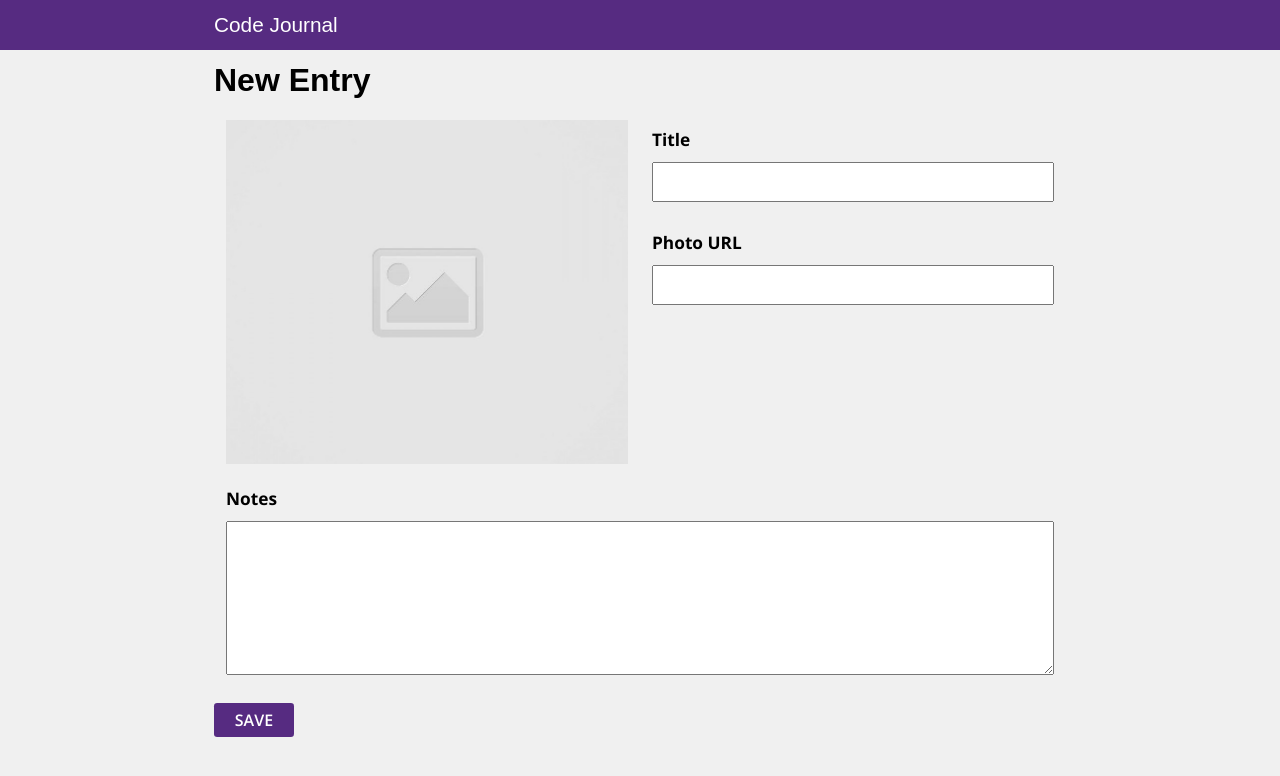
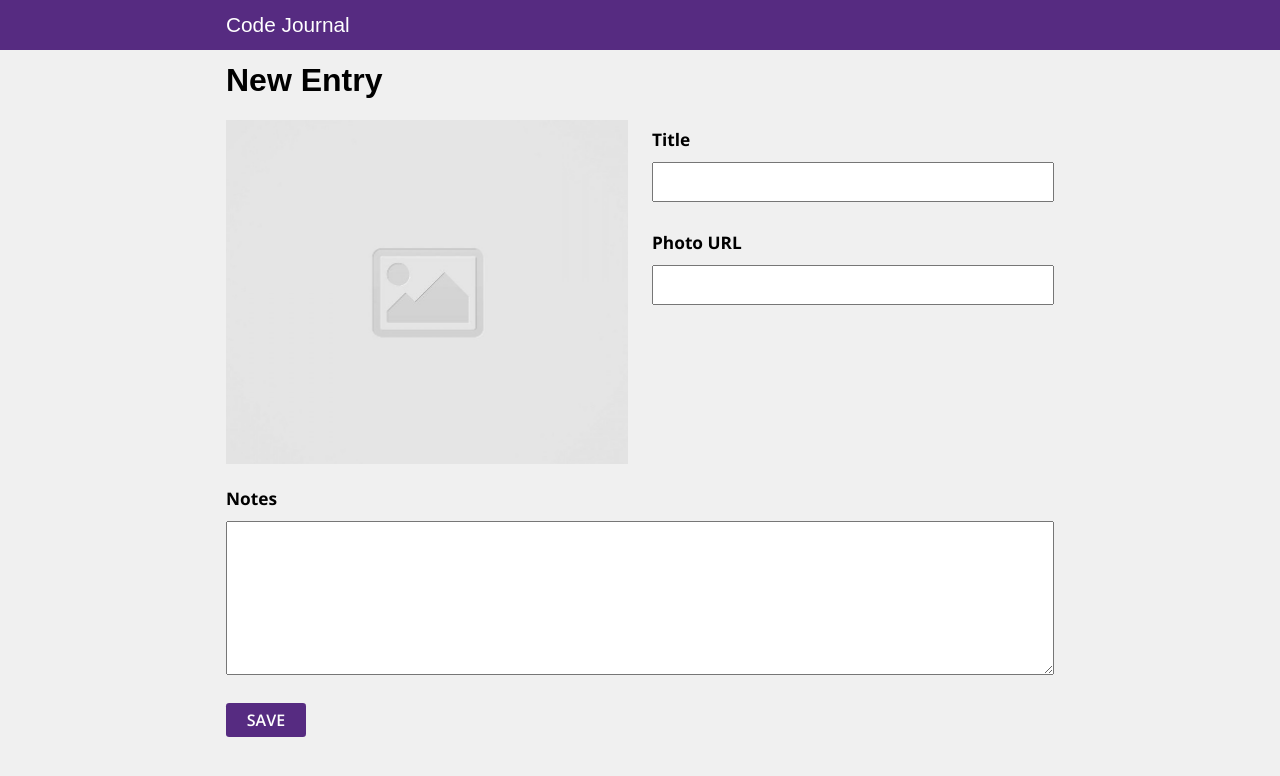
Before and after one commit to barbara-liao/code-journal, a website: page index.html in a window 1280 px wide. Drawn offline with nearby package versions, Linux system fonts and the light colour scheme; a web font is replaced by a local one.

Commit message:
Ensured form looks nice on mobile and desktop sized screens. #1.

```diff
--- a/css/layout.css
+++ b/css/layout.css
@@ -20,6 +20,7 @@ body {
 .column-full,
 .column-half {
   width: 100%;
+  margin: 0;
 }
 
 .flex-direction-column {
@@ -65,6 +66,10 @@ input {
     object-fit: cover;
     margin: 0.5rem 0 0.1rem 0;
   }
+
+  .header-padding {
+    padding: 0.8rem 0;
+  }
 }
 
 img {
@@ -82,8 +87,12 @@ img {
   margin: 0;
 }
 
-.header-padding {
-  padding: 0.8rem 0;
+margin-left {
+  margin-left: 0.75rem;
+}
+
+margin-right {
+  margin-right: 0.75rem;
 }
 
 .header-font {
@@ -118,3 +127,10 @@ textarea {
 .padding {
   padding: 0.5rem;
 }
+
+.header-padding {
+  padding-top: 0.8rem;
+  padding-bottom: 0.8rem;
+
+  /* padding-left: 0.75rem; */
+}
--- a/index.html
+++ b/index.html
@@ -20,7 +20,9 @@
 <body>
   <header class="purple-background font-header">
     <div class="container">
-      <p class="margin-zero header-padding header-font">Code Journal</p>
+      <div class="column-full">
+        <p class="margin-zero header-padding header-font">Code Journal</p>
+      </div>
     </div>
   </header>
   <main>
@@ -28,7 +30,9 @@
       <form id="create-form">
         <div class="container font-body">
           <div class="row">
-            <h1 class="font-header header-padding margin-zero">New Entry</h1>
+            <div class="column-full">
+              <h1 class="font-header header-padding margin-zero">New Entry</h1>
+            </div>
           </div>
           <div class="row">
             <div class="column-half">
@@ -53,7 +57,9 @@
             </div>
           </div>
           <div class="row">
-            <button class="purple-background font-body button" type="submit">SAVE</button>
+            <div class="column-full">
+              <button class="purple-background font-body button" type="submit">SAVE</button>
+            </div>
           </div>
         </div>
       </form>
```
